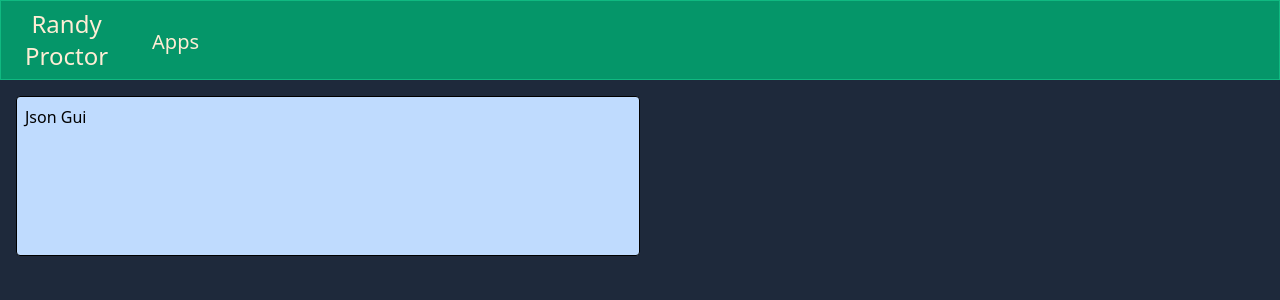
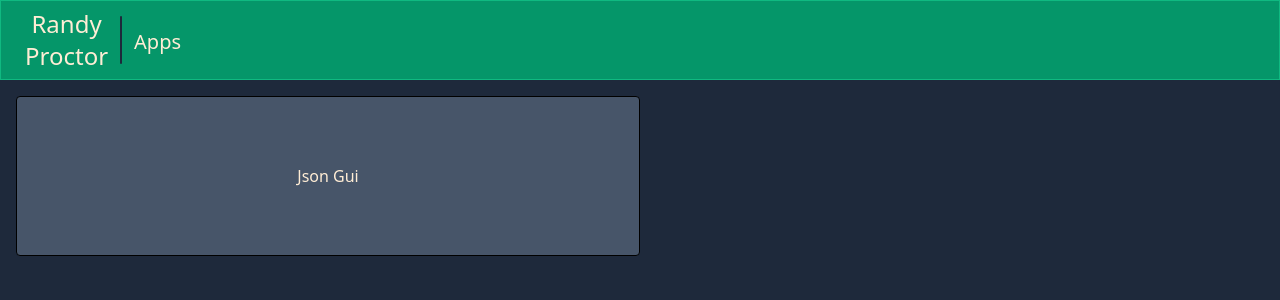
Before and after one commit to RandonSRProctor/personal-web-site-2024, a React (Vite) app: page /Apps in a window 1280 px wide. Shown: the top 300 px of the page. Built offline with nearby package versions, Linux system fonts and the light colour scheme.

Commit message:
Lots of general cleanup and moving to dark mode compliance.

```diff
--- a/src/Components/Apps/AppSelector/AppSelector.tsx
+++ b/src/Components/Apps/AppSelector/AppSelector.tsx
@@ -5,7 +5,7 @@ export const AppSelector = () => {
     <div className="p-4">
       <div className="w-1/2">
         <Link
-          className="border border-black inline-block rounded w-full h-40 p-2 bg-blue-200"
+          className="flex items-center justify-center text-orange-100 border border-black inline-block rounded w-full h-40 p-2 bg-slate-600 hover:bg-slate-500 hover:underline"
           to="JsonGUI"
         >
           Json Gui
--- a/src/Components/NavLayout/MorphicNav.tsx
+++ b/src/Components/NavLayout/MorphicNav.tsx
@@ -16,7 +16,7 @@ export const MorphicNav = ({ format, setFormat }: Props) => {
       }`}
     >
       {/* OUTER GREEN NAV MENU */}
-      <div
+      <header
         className={`transition-all duration-1000 bg-emerald-600 border border-emerald-500 text-orange-100 text-xl rounded flex ${
           format === 'centered'
             ? 'h-40 w-96 p-8'
@@ -27,13 +27,21 @@ export const MorphicNav = ({ format, setFormat }: Props) => {
         <div className="flex justify-center">
           <NameLogo format={format} setFormat={setFormat} />
           <div
-            className={`DIVIDER transition-all duration-1000 h-full rounded-full  ${
-              format === 'top' ? ' bg-emerald-600 w-0' : ' bg-slate-800 w-0.5'
+            className={`DIVIDER_OUTER flex items-center transision-all duration-1000 ${
+              format === 'top' ? ' px-2' : ' px-4'
             }`}
-          ></div>
+          >
+            <div
+              className={`DIVIDER transition-all duration-1000 rounded-full  ${
+                format === 'top'
+                  ? 'h-12 bg-slate-800 w-0.5'
+                  : 'h-24 bg-slate-800 w-0.5'
+              }`}
+            ></div>
+          </div>
           <NavLinks format={format} setFormat={setFormat} />
         </div>
-      </div>
+      </header>
     </div>
   );
 };
--- a/src/Components/NavLayout/NameLogo.tsx
+++ b/src/Components/NavLayout/NameLogo.tsx
@@ -8,10 +8,10 @@ type Props = {
 
 export const NameLogo = ({ format, setFormat }: Props) => {
   return (
-    <div className="p-4 flex flex-col justify-center">
+    <div className="pl-4 flex flex-col justify-center">
       <Link to="/">
         <h1
-          className={`transition-all duration-1000 pr-2 block flex flex-col ${
+          className={`transition-all duration-1000 pr-1 block flex flex-col ${
             format === 'centered'
               ? ' items-end text-4xl'
               : ' items-center text-2xl'
--- a/src/Components/NavLayout/NavLinks.tsx
+++ b/src/Components/NavLayout/NavLinks.tsx
@@ -11,7 +11,7 @@ export const NavLinks = ({ format, setFormat }: Props) => {
     format === 'top' && !isActive ? 'hidden' : 'h-8 p-1 flex hover:underline';
 
   return (
-    <nav className="px-4 flex items-center">
+    <nav className="pr-4 flex items-center">
       <div className="">
         <div className="">
           <ul>
--- a/src/Components/RAD/TimelineSite/TimelineSite.tsx
+++ b/src/Components/RAD/TimelineSite/TimelineSite.tsx
@@ -5,10 +5,10 @@ const reverseTimelineData = [...timelineData].reverse();
 export const TimelineSite = () => {
   return (
     <div className="">
-      <div className="h-full w-full -z-10 flex fixed justify-center bg-blue-950">
+      <div className="h-full w-full flex fixed justify-center bg-blue-950">
         <div className="bg-yellow-500 h-screen w-2"></div>
       </div>
-      <div className="w-full">
+      <div className="relative z-10 w-full">
         <div className="flex flex-col items-center">
           {reverseTimelineData.map(({ title, year, text }, index) => (
             <Point
```
